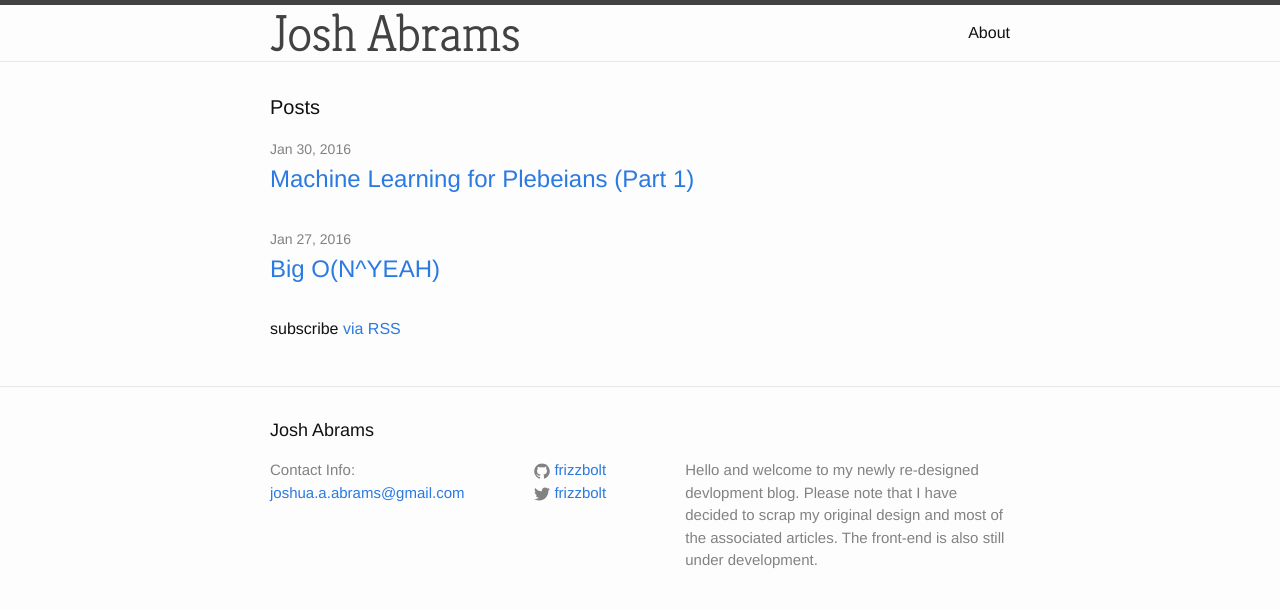
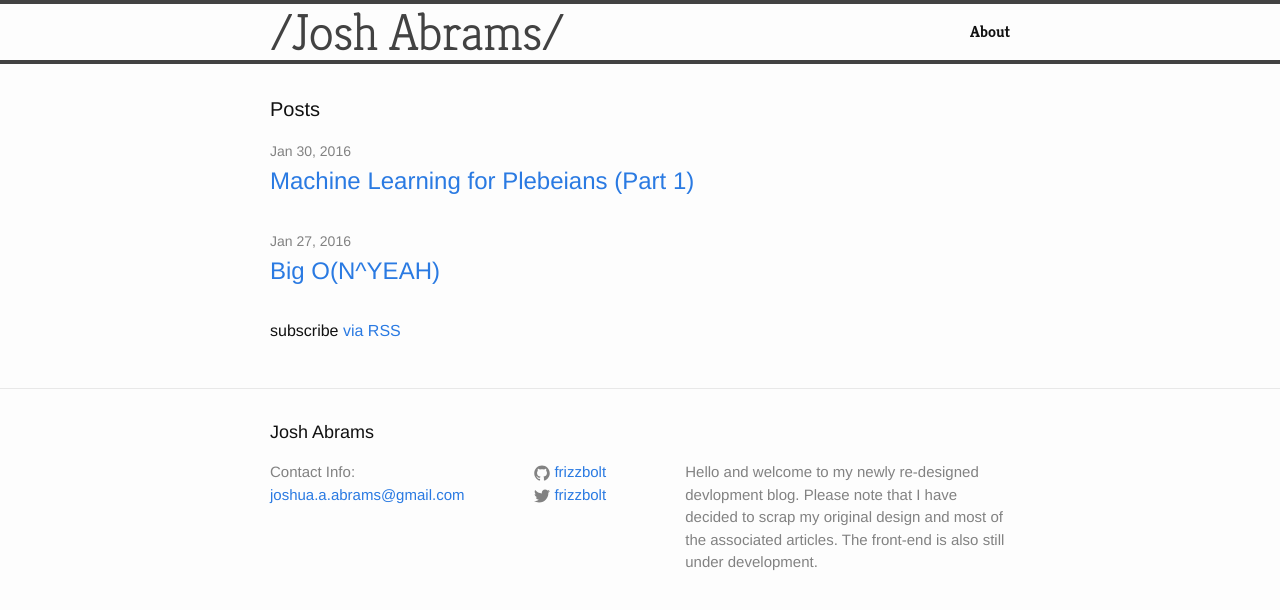
Before and after one commit to josh-abrams/josh-abrams.github.io, a Jekyll site: the page built from index.html, in a window 1280 px wide. Shown: the top 610 px of the page. Built offline with Jekyll 4.4.1, drawn with Linux system fonts in a browser that asks for light colours.

Commit message:
Modify page link CSS

```diff
--- a/_includes/header.html
+++ b/_includes/header.html
@@ -2,7 +2,7 @@
 
   <div class="wrapper">
 
-    <a class="site-title" href="{{ site.baseurl }}/">{{ site.title }}</a>
+    <a class="site-title" href="{{ site.baseurl }}/">/{{ site.title }}/</a>
 
     <nav class="site-nav">
       <a href="#" class="menu-icon">
--- a/_sass/_layout.scss
+++ b/_sass/_layout.scss
@@ -2,12 +2,16 @@
  * Site header
  */
 .site-header {
-    border-top: 5px solid $grey-color-dark;
-    border-bottom: 1px solid $grey-color-light;
+    border-top: 4px solid $grey-color-dark;
+    border-bottom: 4px solid $grey-color-dark;
     min-height: 56px;
 
     // Positioning context for the mobile navigation icon
     position: relative;
+}
+
+.site-title-tilde {
+    color: #C40233;
 }
 
 .site-title {
@@ -33,6 +37,8 @@
     }
 
     .page-link {
+        font-family: 'Kreon', serif;
+        font-weight: 700;
         color: $text-color;
         line-height: $base-line-height;
 
```
